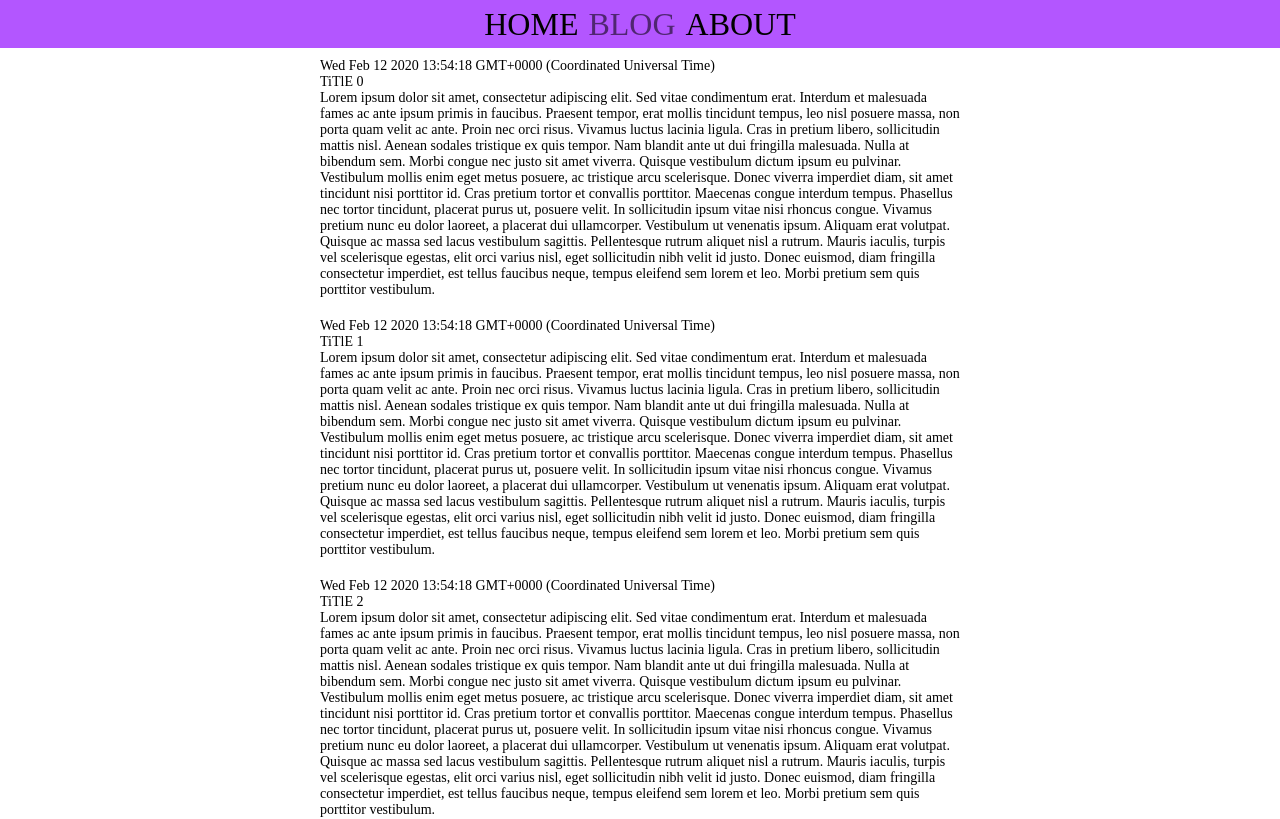
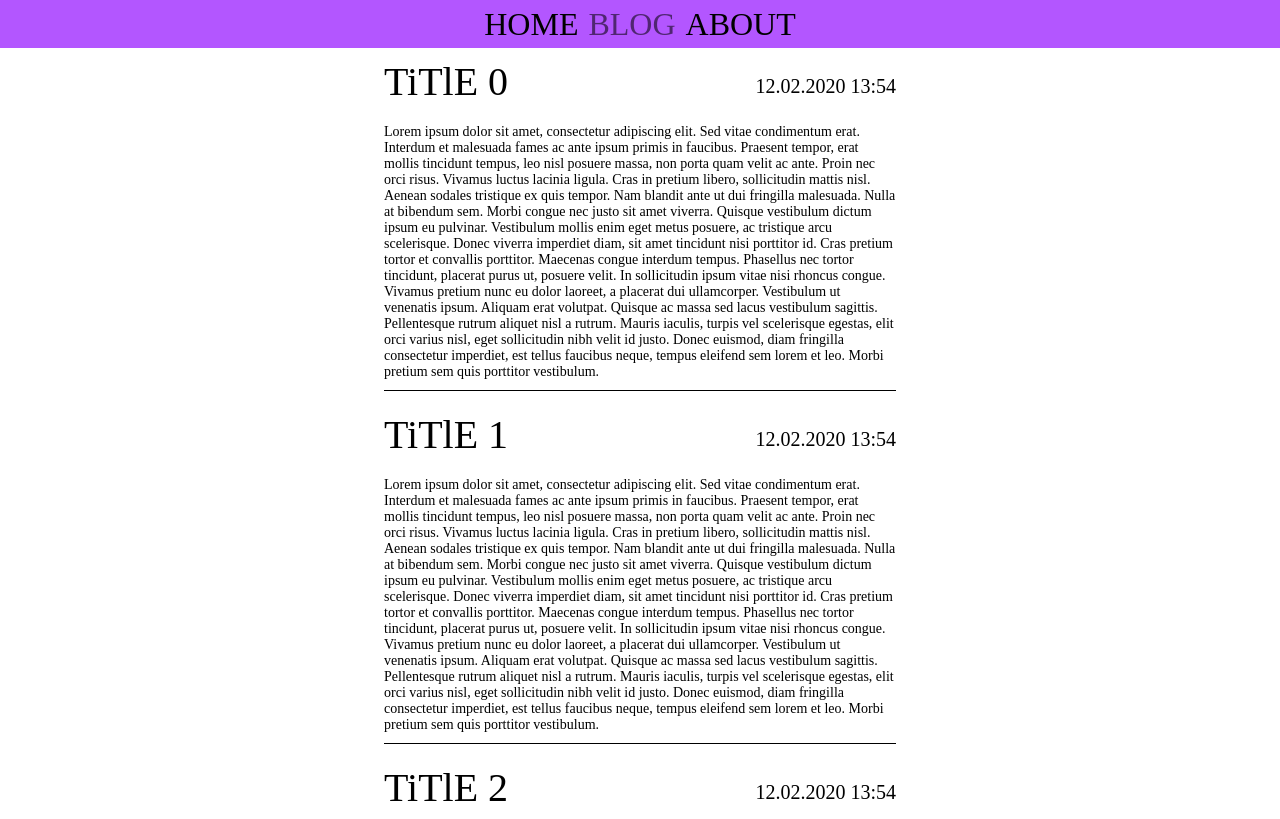
Before and after one commit to puncleV/personal-blog, a Vue app: page /#/blog in a window 1280 px wide. Shown: the top 819 px of the page. Built offline with nearby package versions, Linux system fonts and the light colour scheme.

Commit message:
prettify: topic view

```diff
--- a/package.json
+++ b/package.json
@@ -11,6 +11,7 @@
   "license": "MIT",
   "dependencies": {
     "mocha": "6.2.2",
+    "moment": "^2.24.0",
     "v-autocomplete": "1.8.2",
     "vue": "2.6.11",
     "vue-hot-reload-api": "2.3.4",
--- a/src/components/topics/topic-preview.vue
+++ b/src/components/topics/topic-preview.vue
@@ -1,21 +1,54 @@
 <template>
     <div class="topic-preview">
-        <div>{{topic.published}}</div>
-        <div>{{topic.title}}</div>
+        <div class="header">
+            <router-link class='title' :to="'sdas'">{{topic.title}}</router-link>
+            <div class="time">{{topic.published | publishedFormat}}</div>
+        </div>
         <div>{{topic.preview}}</div>
     </div>
 </template>
 
 <script>
+    import moment from 'moment';
+
     export default {
         name: "topic-preview",
         props: ['topic'],
+        filters: {
+            publishedFormat: (value) => {
+                return moment(value).format('DD.MM.YYYY HH:mm')
+            }
+        }
     }
 </script>
 
 <style scoped>
     .topic-preview {
-        width: 40rem;
+        width: 40%;
         margin: 10px 0;
+        padding-bottom: 10px;
+        border-bottom: 1px solid;
+        vertical-align: bottom;
+    }
+
+    .header {
+        display: flex;
+        justify-content: space-between;
+        padding-bottom: 10px;
+    }
+
+    .title {
+        color: black;
+        text-decoration: none;
+        font-size: 2.5rem;
+    }
+
+    .title:hover {
+        text-decoration: underline;
+    }
+
+    .time {
+        font-size: 1.25rem;
+        line-height: 3.5rem;
     }
 </style>
```
Also changed, not shown: 1 other file (tests, documents, lock files or other folders).
